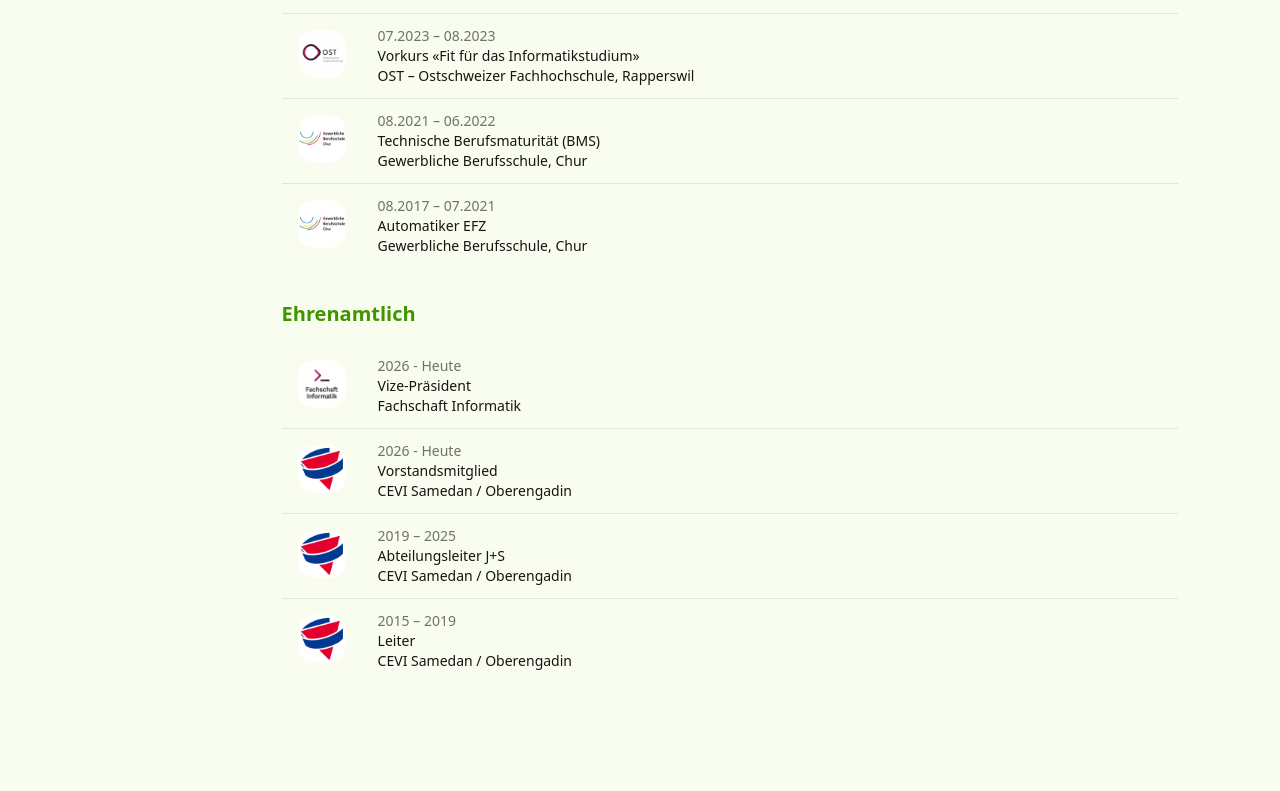
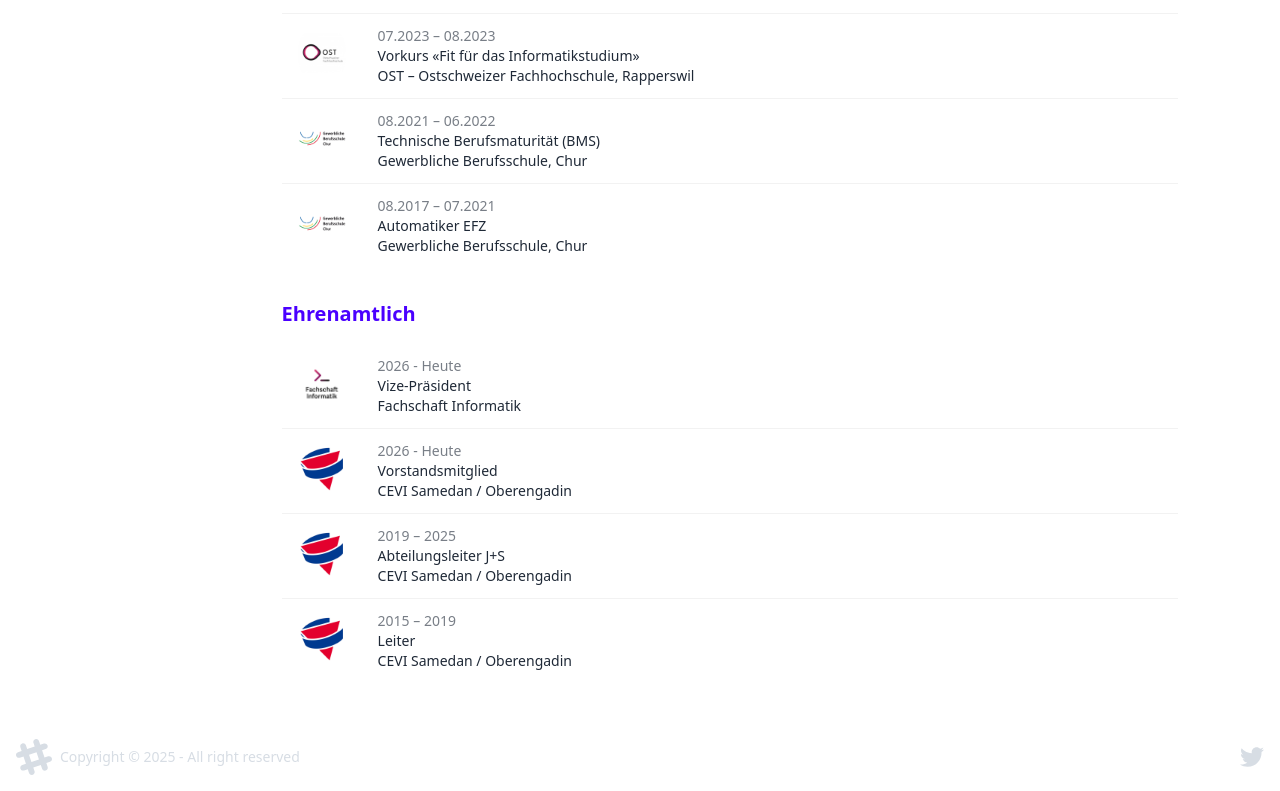
Before and after one commit to Nydonid/myWebsite, a React (Create React App) app in the folder client/: page /portfolio in a window 1280 px wide. Shown: the part 1027-1818 px from the top of the page. Before the commit the page ends 1710 px from the top, so only its background shows below. Built offline with nearby package versions, Linux system fonts and the light colour scheme.

Commit message:
Begin design refinement, including main page, links chore, introduce footer

```diff
--- /dev/null
+++ b/client/src/components/MyFooter.tsx
@@ -0,0 +1,35 @@
+function MyFooter() {
+    return (
+        <footer className="footer sm:footer-horizontal bg-blend-color-dodge text-neutral-content items-center p-4">
+            <aside className="grid-flow-col items-center">
+                <svg
+                    width="36"
+                    height="36"
+                    viewBox="0 0 24 24"
+                    xmlns="http://www.w3.org/2000/svg"
+                    fillRule="evenodd"
+                    clipRule="evenodd"
+                    className="fill-current">
+                    <path
+                        d="M22.672 15.226l-2.432.811.841 2.515c.33 1.019-.209 2.127-1.23 2.456-1.15.325-2.148-.321-2.463-1.226l-.84-2.518-5.013 1.677.84 2.517c.391 1.203-.434 2.542-1.831 2.542-.88 0-1.601-.564-1.86-1.314l-.842-2.516-2.431.809c-1.135.328-2.145-.317-2.463-1.229-.329-1.018.211-2.127 1.231-2.456l2.432-.809-1.621-4.823-2.432.808c-1.355.384-2.558-.59-2.558-1.839 0-.817.509-1.582 1.327-1.846l2.433-.809-.842-2.515c-.33-1.02.211-2.129 1.232-2.458 1.02-.329 2.13.209 2.461 1.229l.842 2.515 5.011-1.677-.839-2.517c-.403-1.238.484-2.553 1.843-2.553.819 0 1.585.509 1.85 1.326l.841 2.517 2.431-.81c1.02-.33 2.131.211 2.461 1.229.332 1.018-.21 2.126-1.23 2.456l-2.433.809 1.622 4.823 2.433-.809c1.242-.401 2.557.484 2.557 1.838 0 .819-.51 1.583-1.328 1.847m-8.992-6.428l-5.01 1.675 1.619 4.828 5.011-1.674-1.62-4.829z"></path>
+                </svg>
+                <p>Copyright © {new Date().getFullYear()} - All right reserved</p>
+            </aside>
+            <nav className="grid-flow-col gap-4 md:place-self-center md:justify-self-end">
+                <a>
+                    <svg
+                        xmlns="http://www.w3.org/2000/svg"
+                        width="24"
+                        height="24"
+                        viewBox="0 0 24 24"
+                        className="fill-current">
+                        <path
+                            d="M24 4.557c-.883.392-1.832.656-2.828.775 1.017-.609 1.798-1.574 2.165-2.724-.951.564-2.005.974-3.127 1.195-.897-.957-2.178-1.555-3.594-1.555-3.179 0-5.515 2.966-4.797 6.045-4.091-.205-7.719-2.165-10.148-5.144-1.29 2.213-.669 5.108 1.523 6.574-.806-.026-1.566-.247-2.229-.616-.054 2.281 1.581 4.415 3.949 4.89-.693.188-1.452.232-2.224.084.626 1.956 2.444 3.379 4.6 3.419-2.07 1.623-4.678 2.348-7.29 2.04 2.179 1.397 4.768 2.212 7.548 2.212 9.142 0 14.307-7.721 13.995-14.646.962-.695 1.797-1.562 2.457-2.549z"></path>
+                    </svg>
+                </a>
+            </nav>
+        </footer>
+    )
+}
+
+export default MyFooter;
--- a/client/src/components/MyHeader.tsx
+++ b/client/src/components/MyHeader.tsx
@@ -1,17 +1,17 @@
 import Navbar from '../components/Navbar';
 import {CableCar, House, Sun, MoonStar} from 'lucide-react';
-import { useState, useEffect } from 'react';
 import {useTheme} from '../hooks/useThemes';
-import StarsBackground from "./StarsBackground";
+import {Link} from "react-router-dom";
+
 
 function MyHeader() {
     const theme = useTheme();
 
     return (
         <header className="navbar bg-base-100 pl-6 pr-6 shadow-lg justify-between items-center">
-            <p className="flex justify-between items-center">
+            <Link to="/" className="flex justify-between items-center">
                 <CableCar className="mr-3 size-5.5"/> MATTIA
-            </p>
+            </Link>
             <Navbar />
         </header>
     )
--- a/client/src/components/Typewriter.tsx
+++ b/client/src/components/Typewriter.tsx
@@ -1,7 +1,7 @@
 import { useEffect, useState } from 'react';
 
 function Typewriter() {
-    const words = ['Ciaoo', 'Salii', 'Morgee'];
+    const words = ['Allegra', 'Salii', 'Morgee'];
     const [index, setIndex] = useState(0);
     const [text, setText] = useState('');
     const [isDeleting, setIsDeleting] = useState(false);
@@ -34,7 +34,7 @@
     }, [text, isDeleting, index, words]);
 
     return (
-        <h1 className="text-primary text-4xl sm:text-7xl md:text-6xl font-bold" aria-label="Welcome Message">
+        <h1 className="text-primary text-5xl sm:text-6xl md:text-7xl font-bold" aria-label="Welcome Message">
         <span aria-hidden="true">{text}</span>
             <span className="animate-blink">|</span>
         </h1>
--- a/client/src/components/ViewRecipe.tsx
+++ b/client/src/components/ViewRecipe.tsx
@@ -34,7 +34,7 @@
     console.log(recipe?.ingredients[1]);
 
     return (
-        <div className="space-y-8 max-w-4xl mx-auto mt-10 ml-6 mr-6 lg:ml-[22vw]">
+        <div className="space-y-8 max-w-4xl mx-auto mt-10 ml-6 mr-6 mb-10 lg:ml-[22vw]">
             <div className="space-y-4">
                 {recipe.imageurls && recipe.imageurls.length > 0 && (
                     <img
--- a/client/src/pages/Home.tsx
+++ b/client/src/pages/Home.tsx
@@ -16,14 +16,24 @@
                     <figure className="hero-content">
                         <div>
                             <Typewriter />
-                            <p className="text-2xl text-base-content mt-6 mb-6">
-                                Besuche meine Webseite und entdecke feine Rezepte.
+                            <div className="flex items-center justify-center gap-2 mt-12 mb-12">
+                                <img
+                                    src="/mattiastettler-small.png"
+                                    alt="Mattia"
+                                    className="w-16 h-16 rounded-full object-cover border-2 mr-4 border-primary"
+                                />
+                                <p className="text-3xl font-light">Ich bin</p>
+                                <p className="text-3xl font-light text-primary">Mattia</p>
+                                <p className="text-3xl font-light">Stettler</p>
+                            </div>
+                            <p className="text-2xl mt-6 mb-6">
+                                Hallo auf meiner Webseite, entdecke feine Rezepte und .
                             </p>
                             <div className="flex justify-center gap-4">
                                 <Link to="/portfolio" className="btn btn-primary">
                                     Portfolio
                                 </Link>
-                                <Link to="/recipes" className="btn btn-secondary">
+                                <Link to="/recipes" className="btn btn-accent">
                                     Rezepte
                                 </Link>
                             </div>
--- a/client/src/pages/Portfolio.tsx
+++ b/client/src/pages/Portfolio.tsx
@@ -1,6 +1,7 @@
 import React from 'react';
 import {Link} from "react-router-dom";
 import MyHeader from "../components/MyHeader";
+import MyFooter from "../components/MyFooter";
 import PersonalInfo from "../components/PersonalInfo";
 import About from "../components/About";
 import ProfessionalExperience from "../components/ProfessionalExperience";
@@ -11,7 +12,7 @@
     return (
         <>
             <MyHeader />
-            <main className="space-y-8 max-w-4xl mx-auto mt-10 ml-6 mr-6  lg:ml-[22vw]">
+            <main className="space-y-8 max-w-4xl mx-auto mt-10 ml-6 mr-6 mb-10 lg:ml-[22vw]">
                 <h1 className="text-3xl font-bold max-w-7xl mt-4">Portfolio</h1>
                 <PersonalInfo />
                 <About />
@@ -19,6 +20,7 @@
                 <Education />
                 <Volunteer />
             </main>
+            <MyFooter />
         </>
     );
 }
--- a/client/src/pages/Recipe.tsx
+++ b/client/src/pages/Recipe.tsx
@@ -1,6 +1,7 @@
 import MyHeader from "../components/MyHeader";
 import React, { Fragment } from "react";
 import ViewRecipe from "../components/ViewRecipe";
+import MyFooter from "../components/MyFooter";
 
 function Recipe() {
     return (
@@ -11,6 +12,7 @@
                     <ViewRecipe />
                 </div>
             </Fragment>
+            <MyFooter />
         </>
     );
 }
--- a/client/src/pages/Recipes.tsx
+++ b/client/src/pages/Recipes.tsx
@@ -1,12 +1,13 @@
 import MyHeader from "../components/MyHeader";
 import React, { Fragment } from "react";
 import ListRecipes from "../components/ListRecipes";
+import MyFooter from "../components/MyFooter";
 
 function Recipes() {
     return (
         <>
             <MyHeader />
-            <main className="space-y-8 max-w-4xl mx-auto mt-10 ml-6 mr-6  lg:ml-[22vw]">
+            <main className="space-y-8 max-w-4xl mx-auto mt-10 ml-6 mr-6 mb-10 lg:ml-[22vw]">
                 <h1 className="text-3xl font-bold max-w-7xl mt-4">Meine Rezepte</h1>
                 <Fragment>
                     <div className="container mx-auto flex justify-center max-w-screen-lg">
@@ -14,6 +15,7 @@
                     </div>
                 </Fragment>
             </main>
+            <MyFooter />
         </>
     );
 }
--- a/client/tailwind.config.js
+++ b/client/tailwind.config.js
@@ -4,7 +4,7 @@
     theme: { extend: {} },
     plugins: [require("daisyui")],
     daisyui: {
-        themes: ["lemonade", "forest"],
-        darkTheme: "forest",
+        themes: ["light", "dark"],
+        darkTheme: "dark",
     },
 };
```
Also changed, not shown: client/public/mattiastettler-small.png (added), 1 other file (tests, documents, lock files or other folders).
